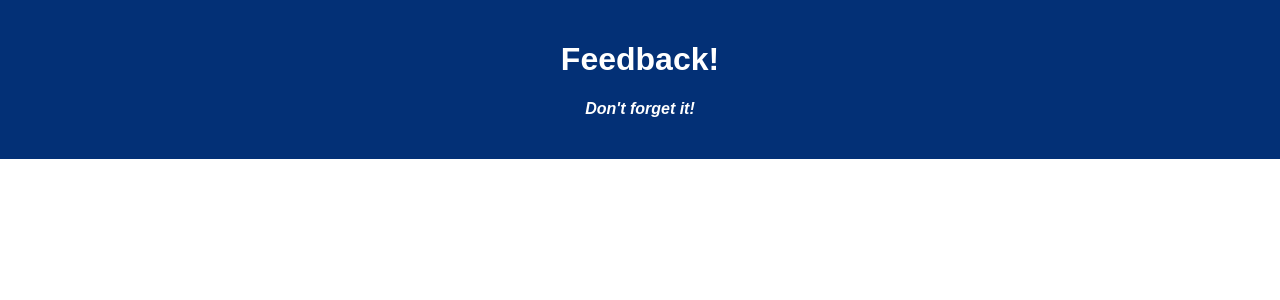
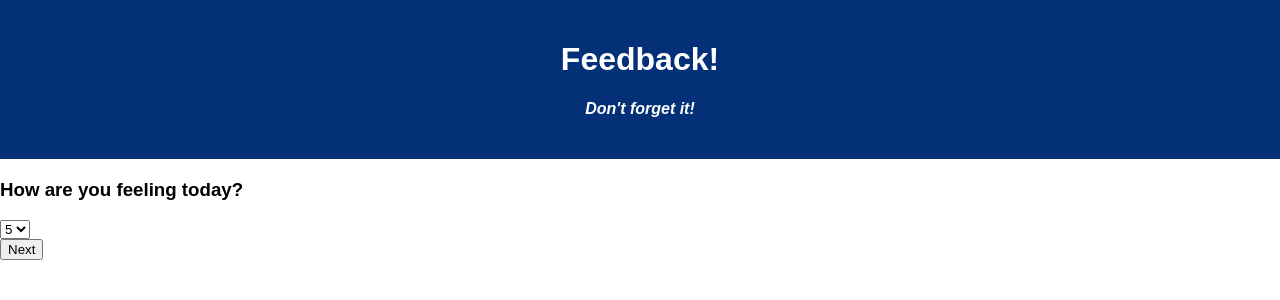
Before and after one commit to Jacobbollmann/weekend-redux-feedback-loop, a React (Vite) app: page / in a window 1280 px wide. Shown: the top 300 px of the page. Built offline with nearby package versions, Linux system fonts and the light colour scheme.

Commit message:
Created component folders and imported into App

```diff
--- a/src/components/App/App.jsx
+++ b/src/components/App/App.jsx
@@ -2,15 +2,24 @@ import React from 'react';
 import axios from 'axios';
 import './App.css';
 
+//Components
+import Feeling from '../Feeling/Feeling';
+import Support from '../Support/Support';
+import Understanding from '../Understanding/Understanding';
+
 function App() {
-
   return (
-    <div className='App'>
-      <header className='App-header'>
-        <h1 className='App-title'>Feedback!</h1>
-        <h4>Don't forget it!</h4>
-      </header>
-    </div>
+    <>
+      <div className="App">
+        <header className="App-header">
+          <h1 className="App-title">Feedback!</h1>
+          <h4>Don't forget it!</h4>
+        </header>
+      </div>
+      <div>
+        <Feeling />
+      </div>
+    </>
   );
 }
 
--- /dev/null
+++ b/src/components/Feeling/Feeling.jsx
@@ -0,0 +1,19 @@
+function Feeling() {
+  return (
+    <div>
+      <h3>How are you feeling today?</h3>
+      <form action="">
+        <select name="feeling" id="feel">
+          <option value="5">5</option>
+          <option value="4">4</option>
+          <option value="3">3</option>
+          <option value="2">2</option>
+          <option value="1">1</option>
+        </select>
+      </form>
+      <button>Next</button>
+    </div>
+  );
+}
+
+export default Feeling;
--- /dev/null
+++ b/src/components/Support/Support.jsx
@@ -0,0 +1,5 @@
+function Support() {
+  return;
+}
+
+export default Support;
--- /dev/null
+++ b/src/components/Understanding/Understanding.jsx
@@ -0,0 +1,5 @@
+function Understanding() {
+  return;
+}
+
+export default Understanding;
```
